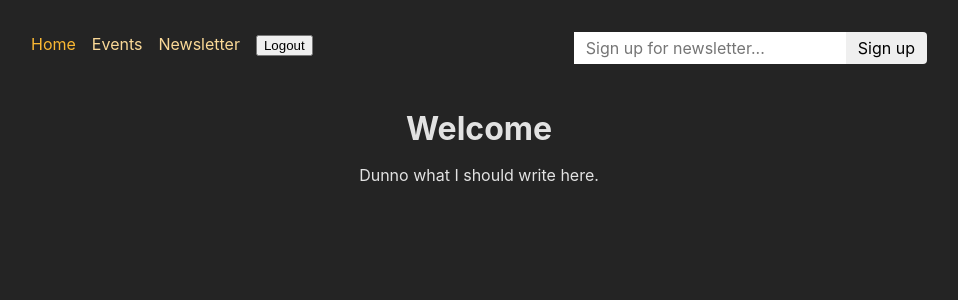
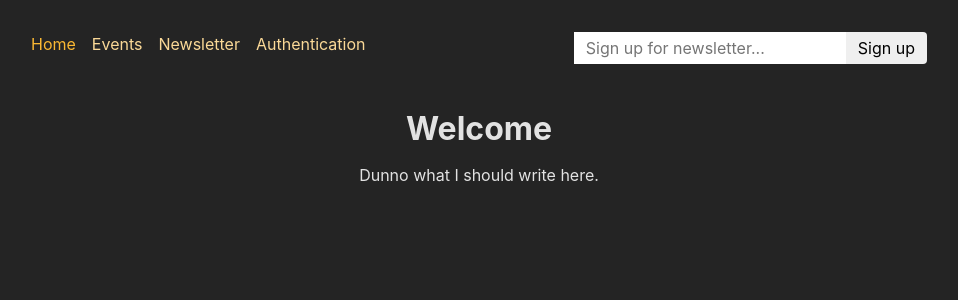
Before and after one commit to Mr-Psmith/event-demo, a React (Create React App) app: page / in a window 1280 px wide. Shown: the top 300 px of the page, without its empty margins (161-1119 px from the left). Built offline with nearby package versions, Linux system fonts and the light colour scheme; sample sign-in values are in the browser's storage.

Commit message:
token expiration

```diff
--- a/src/pages/authentication.js
+++ b/src/pages/authentication.js
@@ -1,5 +1,13 @@
 import { json, redirect } from 'react-router-dom';
 import AuthForm from '../components/AuthForm';
+
+export function gettokenDuration() {
+  const storedExpirationDate = localStorage.getItem("expiration"); //stored expirationdate
+  const expirationDate = new Date(storedExpirationDate);
+  const now = new Date();
+  const remainingTime = expirationDate.getTime() - now.getTime(); // and this gives us the remaining time
+  return remainingTime;
+}
 
 function AuthenticationPage() {
   return <AuthForm />;
@@ -42,7 +50,7 @@ export async function action({request}) {
   localStorage.setItem("token", token); // here we store the token in the local Storage, I dont know whether is this safe enogh? so cant it be manipulated this way? Read from the outside?
   const expiration = new Date(); //built in obj
   expiration.setHours(expiration.getHours() + 1); //built in method //this creates a date 1 hour in the future
-  localStorage.setItem("expiration", expiration.toISOString())
+  localStorage.setItem("expiration", expiration.toISOString());
 
 
   return redirect("/");
--- a/src/pages/logout.js
+++ b/src/pages/logout.js
@@ -2,5 +2,6 @@ import { redirect } from "react-router-dom";
 
 export function action() {
     localStorage.removeItem("token"); //so for logouting we simply remove  the token from the localStroage, and return the user to the home page,
+    localStorage.removeItem("expiration");
     return redirect("/");
 }
--- a/src/pages/root.js
+++ b/src/pages/root.js
@@ -2,6 +2,7 @@ import { Outlet, useNavigation, useRouteLoaderData, useSubmit } from 'react-rout
 
 import MainNavigation from '../components/MainNavigation';
 import { useEffect } from 'react';
+import { gettokenDuration } from './authentication';
 
 function RootLayout() {
     // const navigation = useNavigation();
@@ -13,9 +14,16 @@ function RootLayout() {
         return;
       }
 
+      if (token === "EXPIRED") {
+        submit(null, {action:"/logout", method: "post"});
+        return;
+      }
+      const tokenDuration = gettokenDuration();
+      console.log(tokenDuration);
+
       setTimeout(() => {
-        submit(null, {action:"/logout", method: "post"})
-      }, 1 * 60 *60 * 1000) // 1*60 = 1 hour, *60 = 60seconds, *1000 thousands miliseconds, bec setTimeout expects the durations in miliseconds
+        submit(null, {action:"/logout", method: "post"});
+      }, tokenDuration) // 1 * 60 *60 * 1000 was here before tokenDuration => 1*60 = 1 hour, *60 = 60seconds, *1000 thousands miliseconds, bec setTimeout expects the durations in miliseconds //on the other hand it is not enough to set this to one hour, as this has to be dynamic
 
     }, [token, submit]);
 
--- a/src/utility/auth.js
+++ b/src/utility/auth.js
@@ -1,7 +1,20 @@
 import { redirect } from "react-router-dom";
+import { gettokenDuration } from "../pages/authentication";
 
 export function getAuthToken() {
     const token = localStorage.getItem("token");
+
+    if (!token) {
+        return null; //as if nothing, than it is undefinded, which the loader wont return to the components
+    }
+
+    const tokenDuration = gettokenDuration();
+
+    if (tokenDuration < 0) {
+        return "EXPIRED";
+    }
+
+
     return token;
 };
 
@@ -15,4 +28,6 @@ export function checkAuthLoader() {
     if (!token) {
         return redirect("/auth"); //or redirect to an errior page?
     }
+
+    return null;
 };
```
